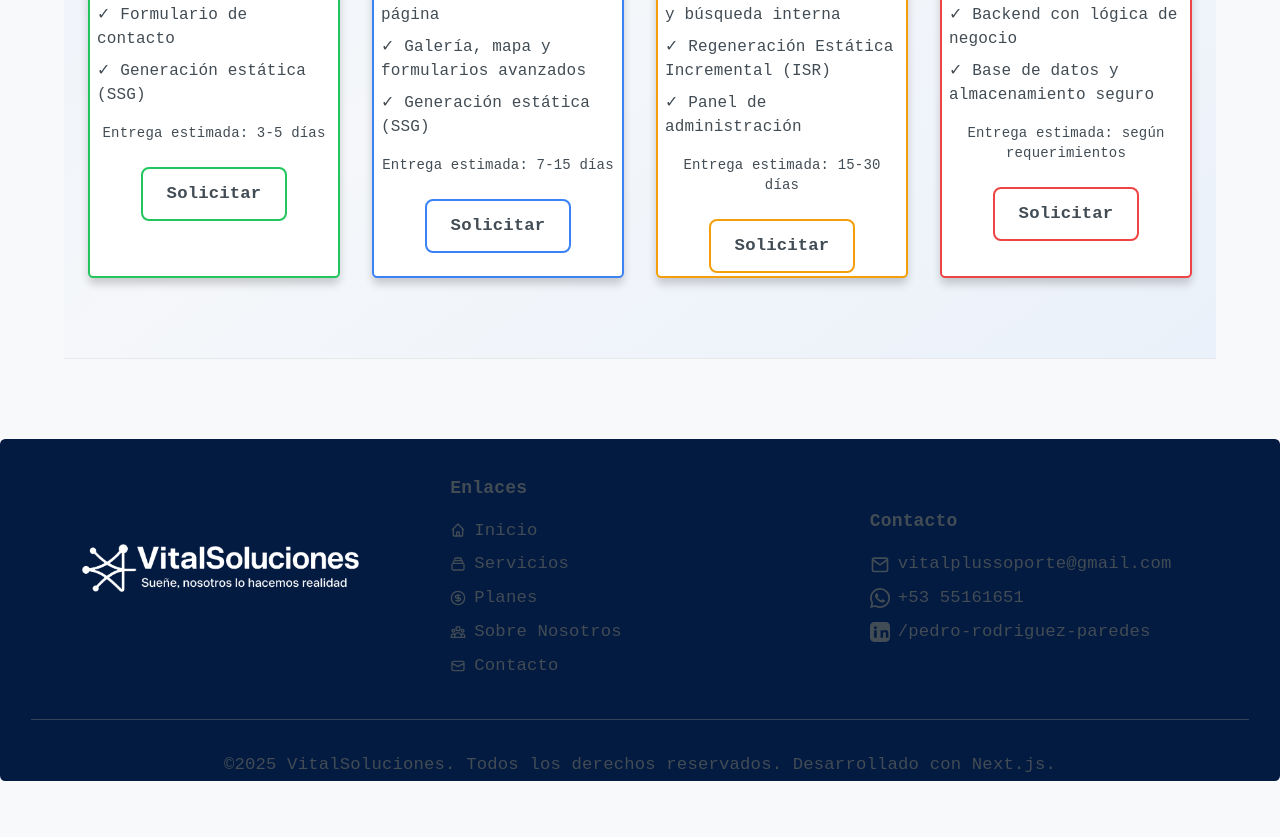
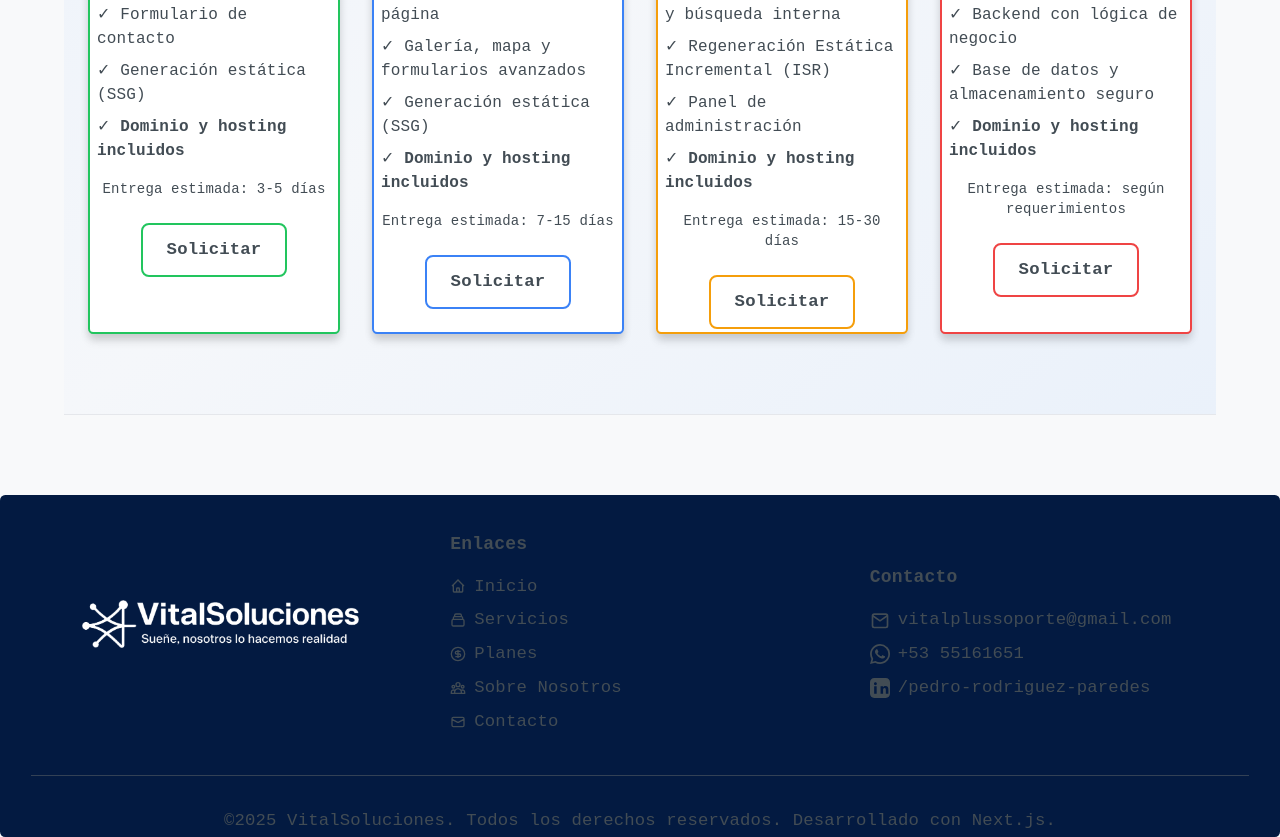
Before and after one commit to pedroj1985/vitaltemplate_site, a Next.js app: page / in a window 1280 px wide. Shown: the part 2787-3624 px from the top of the page. Before the commit the page ends 3568 px from the top, so only its background shows below. Built offline with nearby package versions, Linux system fonts and the light colour scheme.

Commit message:
fix: Adjust button structure in Home component for improved accessibility and layout consistency; add "Dominio y hosting incluidos" to service descriptions

```diff
--- a/src/app/page.tsx
+++ b/src/app/page.tsx
@@ -317,6 +317,7 @@ export default function Home() {
                   <li>✓ Secciones: Inicio, Servicios, Contacto</li>
                   <li>✓ Formulario de contacto</li>
                   <li>✓ Generación estática (SSG)</li>
+                  <li>✓ <span className="font-bold text-[#3270b3]">Dominio y hosting incluidos</span></li>
                 </ul>
                 <div className="text-sm mb-6 soluciones-text">Entrega estimada: 3-5 días</div>
                 <button className="px-6 py-3 rounded-lg font-bold border-2 border-[#22c55e] text-[#22c55e] bg-white hover:bg-[#22c55e] hover:text-white transition-colors">Solicitar</button>
@@ -333,6 +334,7 @@ export default function Home() {
                   <li>✓ SEO básico en cada página</li>
                   <li>✓ Galería, mapa y formularios avanzados</li>
                   <li>✓ Generación estática (SSG)</li>
+                  <li>✓ <span className="font-bold text-[#3270b3]">Dominio y hosting incluidos</span></li>
                 </ul>
                 <div className="text-sm mb-6 soluciones-text">Entrega estimada: 7-15 días</div>
                 <button className="px-6 py-3 rounded-lg font-bold border-2 border-[#3b82f6] text-[#3b82f6] bg-white hover:bg-[#3b82f6] hover:text-white transition-colors">Solicitar</button>
@@ -349,6 +351,7 @@ export default function Home() {
                   <li>✓ Categorías, etiquetas y búsqueda interna</li>
                   <li>✓ Regeneración Estática Incremental (ISR)</li>
                   <li>✓ Panel de administración</li>
+                  <li>✓ <span className="font-bold text-[#3270b3]">Dominio y hosting incluidos</span></li>
                 </ul>
                 <div className="text-sm mb-6 soluciones-text">Entrega estimada: 15-30 días</div>
                 <button className="px-6 py-3 rounded-lg font-bold border-2 border-[#f59e0b] text-[#b45309] bg-white hover:bg-[#f59e0b] hover:text-white transition-colors">Solicitar</button>
@@ -365,6 +368,7 @@ export default function Home() {
                   <li>✓ Paneles de control e integración con APIs</li>
                   <li>✓ Backend con lógica de negocio</li>
                   <li>✓ Base de datos y almacenamiento seguro</li>
+                  <li>✓ <span className="font-bold text-[#3270b3]">Dominio y hosting incluidos</span></li>
                 </ul>
                 <div className="text-sm mb-6 soluciones-text">Entrega estimada: según requerimientos</div>
                 <button className="px-6 py-3 rounded-lg font-bold border-2 border-[#ef4444] text-[#ef4444] bg-white hover:bg-[#ef4444] hover:text-white transition-colors">Solicitar</button>
```
Lines whose indentation alone changed are shown as unchanged.
